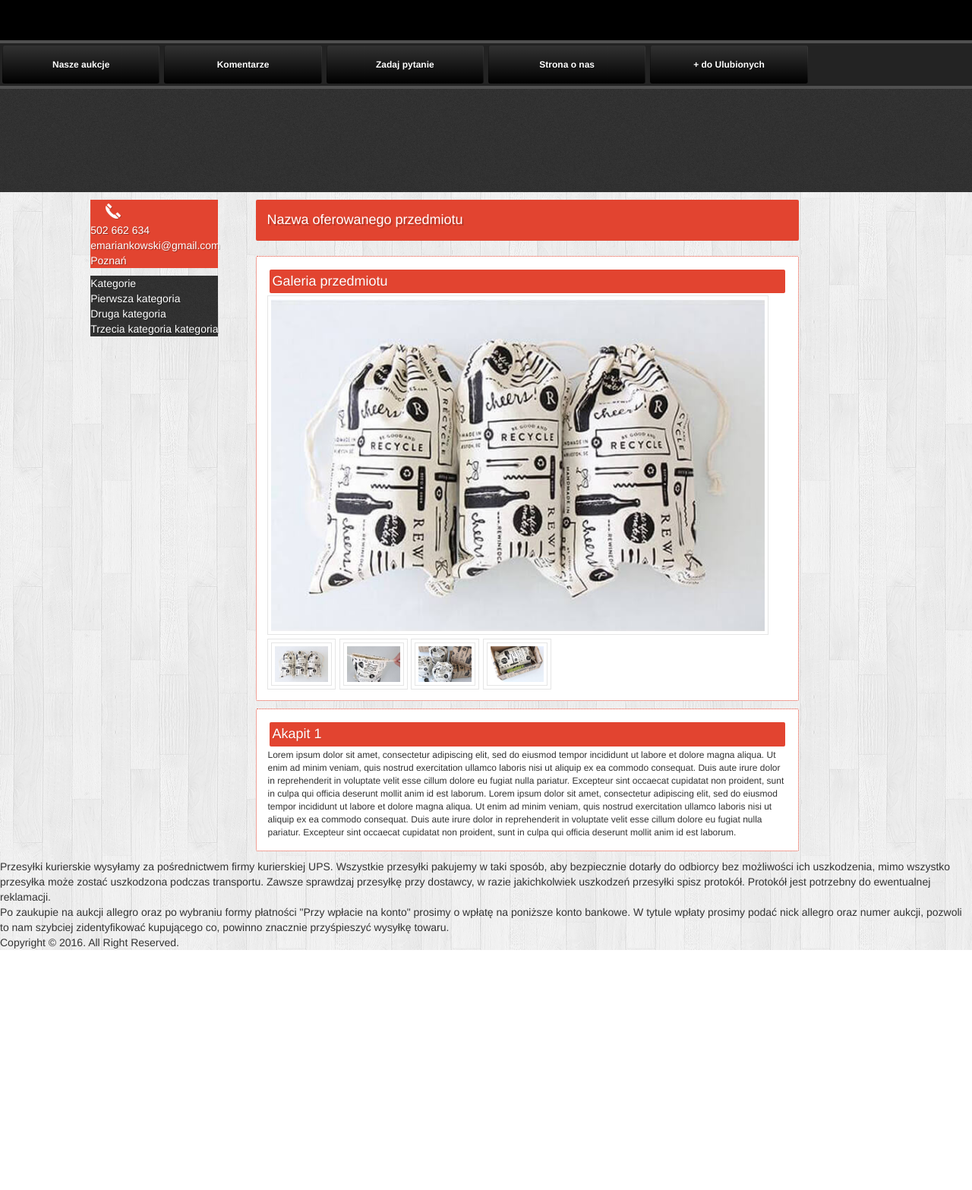
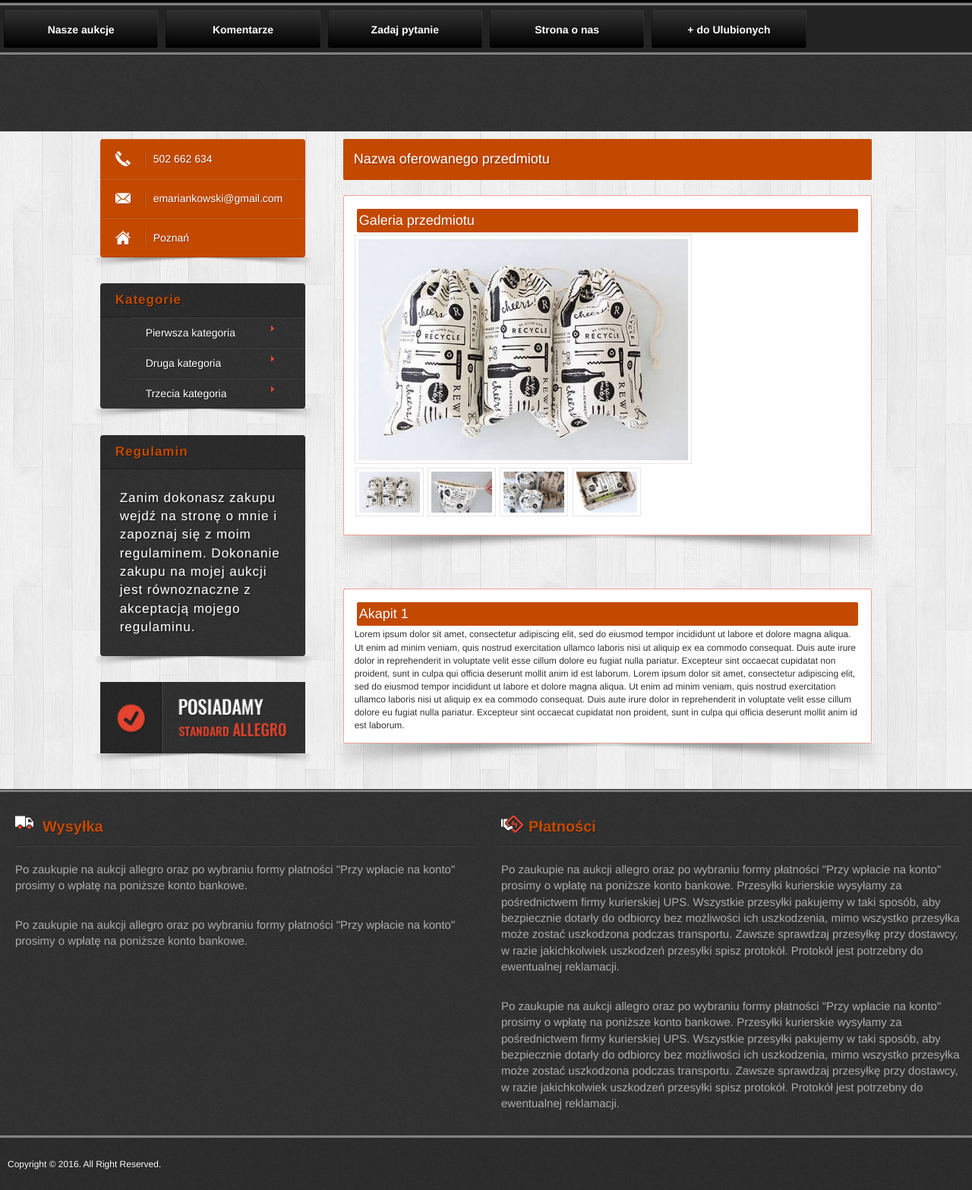
Before and after one commit to dagi12/szablon-allegro, a plain HTML site: page index.html in a window 1280 px wide. Shown: the part 47-1614 px from the top of the page at 76% size. Before the commit the page ends 1298 px from the top, so only its background shows below. Drawn offline with Linux system fonts and the light colour scheme.

Commit message:
initial commit

```diff
--- a/index.html
+++ b/index.html
@@ -2,6 +2,7 @@
 <html lang="en">
 <head>
     <meta charset="UTF-8">
+    <meta name="viewport" content="width=device-width, initial-scale=1">
     <link href="styles/bootstrap.min.css" rel="stylesheet">
     <link href="styles/style.css" rel="stylesheet">
     <link href="styles/header.css" rel="stylesheet">
@@ -15,18 +16,19 @@
 
     <div id="header">
         <div id="header-belt"></div>
+        <div class="menu-border"></div>
         <div id="menu">
             <ul>
-                <li class="col-md-2 col-sm-4 col-xs-12">
+                <li class="col-xs-12 col-sm-4 col-md-2">
                     <a href="#">Nasze aukcje</a>
                 </li>
-                <li class="col-md-2 col-sm-4 col-xs-12">
+                <li class="col-xs-12 col-sm-4 col-md-2">
                     <a href="#">Komentarze</a>
                 </li>
-                <li class="col-md-2 col-sm-4 col-xs-12">
+                <li class="col-xs-12 col-md-2 col-sm-4">
                     <a href="#">Zadaj pytanie</a>
                 </li>
-                <li class="col-md-2 col-sm-4 col-xs-12">
+                <li class="col-xs-12 col-md-2 col-sm-4">
                     <a href="#">Strona o nas</a>
                 </li>
                 <li class="col-md-2 col-sm-4 col-xs-12">
@@ -34,44 +36,51 @@
                 </li>
             </ul>
         </div>
+        <div class="menu-border"></div>
         <div id="header-panel"></div>
     </div>
 
-    <div class="row">
-        <div id="right-margin" class="hidden-xs hidden-sm col-md-1"></div>
-        <div id="content" class="col-xs-12 col-md-7 col-md-push-2">
-            <div id="content-title">Nazwa oferowanego przedmiotu</div>
+    <div id="content-wrapper" class="row">
+        <div id="right-margin" class="visible-lg col-lg-1"></div>
+        <div id="content" class="col-xs-12 col-md-8 col-lg-7 col-md-push-4 col-lg-push-3">
+            <div id="content-title">
+                Nazwa oferowanego przedmiotu
+            </div>
+
             <div id="gallery" class="content-panel">
                 <div class="content-panel-title">
                     Galeria przedmiotu
                 </div>
                 <div id="gallery-photo-container">
-                    <img src="images/1.jpg">
+                        <img src="images/1.jpg" class="col-xs-10 col-sm-9 col-md-11 col-lg-8 no-padding">
                     <div class="gallery-thumbnail-image">
                         <img src="images/1.jpg">
-                        <div class="gallery-main-image">
+                        <div class="gallery-main-image col-xs-10 col-sm-9 col-md-11 col-lg-8 no-padding">
                             <img src="images/1.jpg">
                         </div>
                     </div>
                     <div class="gallery-thumbnail-image">
                         <img src="images/2.jpg">
-                        <div class="gallery-main-image">
+                        <div class="gallery-main-image col-xs-10 col-sm-9 col-md-11 col-lg-8 no-padding">
                             <img src="images/2.jpg">
                         </div>
                     </div>
                     <div class="gallery-thumbnail-image">
                         <img src="images/3.jpg">
-                        <div class="gallery-main-image">
+                        <div class="gallery-main-image col-xs-10 col-sm-9 col-md-11 col-lg-8 no-padding">
                             <img src="images/3.jpg">
                         </div>
                     </div>
                     <div class="gallery-thumbnail-image">
                         <img src="images/4.jpg">
-                        <div class="gallery-main-image">
+                        <div class="gallery-main-image col-xs-10 col-sm-9 col-md-11 col-lg-8 no-padding">
                             <img src="images/4.jpg">
                         </div>
                     </div>
                 </div>
+            </div>
+            <div class="sidebar-shadow">
+                <img src="images/shadow-sidebar.png">
             </div>
 
             <div class="content-panel">
@@ -89,85 +98,136 @@
                     culpa qui officia deserunt mollit anim id est laborum.
                 </div>
             </div>
-
+            <div class="sidebar-shadow">
+                <img src="images/shadow-sidebar.png">
+            </div>
 
         </div>
-        <div id="info-panel-wrapper" class="col-xs-12 col-md-2 col-md-pull-7">
+        <div id="info-panel-wrapper" class="col-xs-12 col-md-4 col-lg-3 col-md-pull-8 col-lg-pull-7">
             <div id="contact-panel" class="info-panel">
-                <div class="info-panel-row">
-                    <div class="info-panel-icon">
-                        <div id="phone-icon"></div>
-                    </div>
+                <div id="phone-icon" class="info-panel-row">
                     <div class="info-panel-text">
                         502 662 634
                     </div>
                 </div>
-                <div class="info-panel-row">
-                    <div class="info-panel-icon">
-                        <div id="email-icon"></div>
-                    </div>
+                <div id="email-icon" class="info-panel-row">
                     <div class="info-panel-text">
                         emariankowski@gmail.com
                     </div>
                 </div>
 
-                <div class="info-panel-row">
-                    <div class="info-panel-icon">
-                        <div id="address-icon"></div>
-                    </div>
+                <div id="address-icon" class="info-panel-row">
                     <div class="info-panel-text">
                         Poznań
                     </div>
                 </div>
             </div>
+            <div class="sidebar-shadow">
+                <img src="images/shadow-sidebar.png">
+            </div>
 
-            <div id="category-panel" class="info-panel">
-                <div id="category-panel-header">
+            <div class="simple-panel info-panel">
+                <div class="simple-panel-title">
                     Kategorie
                 </div>
-                <div class="category-panel-row">
-                    Pierwsza kategoria
+                <ul>
+                    <li>
+                        <a href="#">Pierwsza kategoria</a>
+
+                    </li>
+                    <li>
+                        <a href="#">Druga kategoria</a>
+
+                    </li>
+                    <li>
+                        <a href="">Trzecia kategoria</a>
+                    </li>
+                </ul>
+            </div>
+            <div class="sidebar-shadow">
+                <img src="images/shadow-sidebar.png">
+            </div>
+
+            <div class="simple-panel info-panel">
+                <div class="simple-panel-title">
+                    Regulamin
                 </div>
-                <div class="category-panel-row">
-                    Druga kategoria
+                <div class="simple-panel-text">
+                    Zanim dokonasz zakupu wejdź na stronę o mnie i zapoznaj się z moim regulaminem. Dokonanie zakupu na
+                    mojej aukcji jest równoznaczne z akceptacją mojego regulaminu.
                 </div>
-                <div class="category-panel-row">
-                    Trzecia kategoria kategoria
+            </div>
+
+            <div class="sidebar-shadow">
+                <img src="images/shadow-sidebar.png">
+            </div>
+
+            <div class="visible-md visible-lg">
+                <div class="info-panel allegro-standard-panel">
+                    <img src="images/standard-allegro.gif" style="width: 100%">
+                </div>
+                <div class="sidebar-shadow">
+                    <img src="images/shadow-sidebar.png">
                 </div>
             </div>
 
         </div>
-        <div id="left-margin" class="hidden-xs hidden-sm col-md-1"></div>
+        <div id="left-margin" class="visible-lg col-lg-1"></div>
     </div>
+    <div class="menu-border"></div>
     <div id="footer">
         <div id="footer-panel-wrapper">
-            <div id="shipment-panel" class="footer-panel">
-                <div class="footer-panel-title">
-
+            <div id="shipment-panel" class="footer-panel col-md-6 col-xs-12">
+                <div id="shipment-panel-title" class="footer-panel-title">
+                    Wysyłka
                 </div>
                 <div class="footer-panel-content">
+                    <p>
+                        Po zaukupie na aukcji allegro oraz po wybraniu formy płatności "Przy wpłacie na konto" prosimy o
+                        wpłatę na poniższe konto bankowe.
+
+                    </p>
+                    <p>
+                        Po zaukupie na aukcji allegro oraz po wybraniu formy płatności "Przy wpłacie na konto" prosimy o
+                        wpłatę na poniższe konto bankowe.
+
+                    </p>
 
                 </div>
             </div>
-            <div id="payment-panel" class="footer-panel">
-                <div class="footer-panel-title">
-                    Przesyłki kurierskie wysyłamy za pośrednictwem firmy kurierskiej UPS.
-                    Wszystkie przesyłki pakujemy w taki sposób, aby bezpiecznie dotarły do odbiorcy bez możliwości ich
-                    uszkodzenia, mimo wszystko przesyłka może zostać uszkodzona podczas transportu. Zawsze sprawdzaj
-                    przesyłkę przy dostawcy, w razie jakichkolwiek uszkodzeń przesyłki spisz protokół. Protokół jest
-                    potrzebny do ewentualnej reklamacji.
+            <div id="payment-panel" class="footer-panel col-md-6 col-xs-12">
+                <div id="payment-panel-title" class="footer-panel-title">
+                    Płatności
                 </div>
                 <div class="footer-panel-content">
-                    Po zaukupie na aukcji allegro oraz po wybraniu formy płatności "Przy wpłacie na konto" prosimy o
-                    wpłatę na poniższe konto bankowe.
-
-                    W tytule wpłaty prosimy podać nick allegro oraz numer aukcji, pozwoli to nam szybciej zidentyfikować
-                    kupującego co, powinno znacznie przyśpieszyć wysyłkę towaru.
+                    <p>
+                        Po zaukupie na aukcji allegro oraz po wybraniu formy płatności "Przy wpłacie na konto" prosimy o
+                        wpłatę na poniższe konto bankowe.
+                        Przesyłki kurierskie wysyłamy za pośrednictwem firmy kurierskiej UPS.
+                        Wszystkie przesyłki pakujemy w taki sposób, aby bezpiecznie dotarły do odbiorcy bez możliwości
+                        ich
+                        uszkodzenia, mimo wszystko przesyłka może zostać uszkodzona podczas transportu. Zawsze sprawdzaj
+                        przesyłkę przy dostawcy, w razie jakichkolwiek uszkodzeń przesyłki spisz protokół. Protokół jest
+                        potrzebny do ewentualnej reklamacji.
+                    </p>
+                    <p>
+                        Po zaukupie na aukcji allegro oraz po wybraniu formy płatności "Przy wpłacie na konto" prosimy o
+                        wpłatę na poniższe konto bankowe.
+                        Przesyłki kurierskie wysyłamy za pośrednictwem firmy kurierskiej UPS.
+                        Wszystkie przesyłki pakujemy w taki sposób, aby bezpiecznie dotarły do odbiorcy bez możliwości
+                        ich
+                        uszkodzenia, mimo wszystko przesyłka może zostać uszkodzona podczas transportu. Zawsze sprawdzaj
+                        przesyłkę przy dostawcy, w razie jakichkolwiek uszkodzeń przesyłki spisz protokół. Protokół jest
+                        potrzebny do ewentualnej reklamacji.
+                    </p>
                 </div>
             </div>
         </div>
-        <div id="footer-copyright">
-            Copyright © 2016. All Right Reserved.
+        <div class="menu-border"></div>
+        <div id="footer-copyright-wrapper">
+            <div id="footer-copyright-text">
+                Copyright © 2016. All Right Reserved.
+            </div>
         </div>
     </div>
 </div>
--- a/styles/footer.css
+++ b/styles/footer.css
@@ -0,0 +1,68 @@
+#footer {
+    background: #333 url(../images/bg-2.png) repeat;
+    width: 100%;
+    float: left;
+    padding: 30px 0 0;
+}
+
+.footer-panel {
+    padding-left: 20px;
+    -webkit-box-sizing: border-box;
+    -moz-box-sizing: border-box;
+    box-sizing: border-box;
+}
+
+.footer-panel-content {
+    color: rgba(255, 255, 255, 0.6);
+    font-size: 15px;
+}
+
+.footer-panel-title {
+    display: block;
+    padding-bottom: 10px;
+    margin-bottom: 20px;
+    padding-left: 36px;
+    border-bottom: 1px solid rgba(0, 0, 0, 0.3);
+    -webkit-box-shadow: 0px 1px 0px 0px rgba(255, 255, 255, 0.1);
+    -moz-box-shadow: 0px 1px 0px 0px rgba(255, 255, 255, 0.1);
+    box-shadow: 0 1px 0 0 rgba(255, 255, 255, 0.1);
+    color: #c44900;
+    font-size: 20px;
+    font-weight: bold;
+    text-shadow: 1px 1px rgba(0, 0, 0, 0.3);
+}
+
+.footer-panel-content p {
+    padding-bottom: 20px;
+}
+
+#shipment-panel-title {
+    background: url(../images/wysylka.png) no-repeat;
+}
+
+#payment-panel-title {
+    background: url(../images/platnosc.png) no-repeat;
+}
+
+#footer-copyright-wrapper {
+    background: rgba(0, 0, 0, 0.1);
+    width: 100%;
+    float: left;
+    padding: 15px 0;
+    border-top: 1px solid rgba(0, 0, 0, 0.2);
+    -webkit-box-shadow: 0px -1px 0px 0px rgba(255, 255, 255, 0.1);
+    -moz-box-shadow: 0px -1px 0px 0px rgba(255, 255, 255, 0.1);
+    box-shadow: 0px -1px 0px 0px rgba(255, 255, 255, 0.1);
+    -webkit-box-sizing: border-box;
+    -moz-box-sizing: border-box;
+    box-sizing: border-box;
+    color: rgba(255, 255, 255, 0.5);
+    font-size: 12px;
+    text-shadow: 1px 1px rgba(0, 0, 0, 0.3);
+}
+
+#footer-copyright-text {
+    color: #ffffff;
+    padding: 10px;
+    font-size: 12px;
+}
--- a/styles/gallery.css
+++ b/styles/gallery.css
@@ -3,21 +3,11 @@
     opacity: 1;
 }
 
-#gallery-photo-container {
-    display: block;
-    margin: 0;
-    padding: 0;
-    border: 0;
-    vertical-align: baseline;
-}
-
 .gallery-thumbnail-image {
-    background: #fff url(images/lupa.png) 50% 50% no-repeat;
+    background: #fff url(../images/lupa.png) 50% 50% no-repeat;
     display: inline-block;
-    vertical-align: top;
-    margin-right: 1px;
     padding: 4px;
-    margin-top: 5px;
+    margin: 5px 1px;
     border: 1px solid #e5e5e5;
 }
 
@@ -31,7 +21,6 @@
     transition: all 0.2s ease-in-out;
 }
 
-
 .gallery-main-image {
     position: absolute;
     top: 135px;
@@ -42,14 +31,12 @@
     transition: all 0.2s ease-in-out;
 }
 
-#gallery-photo-container img {
+#gallery-photo-container > img {
     display: block;
     cursor: pointer;
-    margin: 0;
-    max-width: 660px;
-    height: auto;
     padding: 4px;
     border: 1px solid #e5e5e5;
+    float: inherit;
 }
 
 .gallery-main-image img {
@@ -58,17 +45,39 @@
     height: auto;
     padding: 0;
     border: none;
+    float: inherit;
 }
 
 .gallery-thumbnail-image > img {
     width: 80px;
-    float: left;
-}
-
-#gallery-photo-container {
-    display: block;
 }
 
 .gallery-thumbnail-image img:hover {
     opacity: 0.3;
 }
+
+/*#gallery-photo-container > img {*/
+    /*max-width: 100%;*/
+/*}*/
+
+/*.gallery-thumbnail-image:hover > .gallery-main-image {*/
+    /*margin-right: 6%;*/
+/*}*/
+
+/*@media (max-width: 1200px) {*/
+    /*.gallery-thumbnail-image:hover > .gallery-main-image {*/
+        /*margin-right: 7%;*/
+    /*}*/
+/*}*/
+
+/*@media (max-width: 992px) {*/
+    /*.gallery-thumbnail-image:hover > .gallery-main-image {*/
+        /*margin-right: 7%;*/
+    /*}*/
+/*}*/
+
+/*@media (max-width: 768px) {*/
+    /*.gallery-thumbnail-image:hover > .gallery-main-image {*/
+        /*margin-right: 7%;*/
+    /*}*/
+/*}*/
--- a/styles/header.css
+++ b/styles/header.css
@@ -5,22 +5,17 @@
 
 #header-panel {
     background: url(../images/bg-2.png) repeat;
-    height: 200px;
+    height: 100px;
 }
 
 #header-belt {
     background: rgb(0, 0, 0);
-    height: 100px;
+    height: 50px;
 }
 
 #menu ul li {
-    margin: 0;
     padding: 0;
     display: block;
-    vertical-align: middle;
-    float: left;
-    font-size: 13px;
-    line-height: 1.3em;
 }
 
 #menu ul li a {
@@ -34,32 +29,27 @@
     padding: 19px 25px 18px 25px;
     border-left: 1px solid rgba(0, 0, 0, 0.3);
     border-right: 1px solid rgba(255, 255, 255, 0.05);
-    text-decoration: none;
-    -webkit-transition: all 0.2s ease-in-out;
-    font-size: 12px;
+    transition: all 0.2s ease-in-out;
     line-height: 1em;
     text-shadow: 1px 1px rgba(0, 0, 0, 0.3);
-    margin: 3px;
-}
-
-#menu {
-    display: block;
-    width: 100%;
-    float: left;
+    margin: 5px;
 }
 
 #menu ul {
-    margin: 0 auto;
-    list-style: none;
     float: left;
-    padding: 0;
+    padding-left: 0;
     width: 100%;
     background: rgb(35, 35, 35);
-    border-top: 4px rgb(80, 80, 80) solid;
-    border-bottom: 4px rgb(80, 80, 80) solid;
+    margin-bottom: 0;
+}
+
+.menu-border {
+    background: linear-gradient(to bottom, rgba(0,0,0,1) 0%, rgba(130,130,130,1) 30%, rgba(130,130,130,1) 70%, rgba(0,0,0,1) 100%);
+    height: 5px;
+    clear: both;
 }
 
 #menu ul li a:hover {
-    color: #e24430;
+    color: #c44900;
     background-image: linear-gradient(to bottom, #1e1e1e, #505050);
 }
--- a/styles/info-panel.css
+++ b/styles/info-panel.css
@@ -1,15 +1,65 @@
 #contact-panel {
-    background: #e24430;
+    background: #c44900;
 }
 
-#category-panel {
+.simple-panel-title {
+    background: rgba(0, 0, 0, 0.1);
+    display: block;
+    padding: 10px 20px;
+    border-bottom: 1px solid rgba(0, 0, 0, 0.3);
+    border-top-left-radius: 4px;
+    border-top-right-radius: 4px;
+    color: #c44900;
+    font-size: 17px;
+    font-weight: bold;
+    letter-spacing: 1px;
+    text-shadow: 1px 1px rgba(0, 0, 0, 0.5);
+}
+
+.simple-panel {
     background: url(../images/bg-2.png) repeat;
 }
 
+.simple-panel ul {
+    margin-bottom: 0;
+}
+
+.simple-panel ul li {
+    background: url(../images/strzalka.png) 82% 10px no-repeat;
+    display: block;
+    border-top: 1px solid rgba(255, 255, 255, 0.1);
+    border-bottom: 1px solid rgba(0, 0, 0, 0.3);
+    padding: 0;
+}
+
+.simple-panel ul li a {
+    display: block;
+    padding: 9px 20px;
+    transition: all 0.2s ease-in-out;
+    color: #fff;
+    text-shadow: 1px 1px rgba(0, 0, 0, 0.4);
+    text-decoration: none;
+}
+
+.simple-panel ul li a:hover {
+    background: rgba(0, 0, 0, 0.05);
+    padding: 9px 20px 9px 25px;
+    color: #c44900;
+}
+
 #phone-icon {
-    display: block;
     padding: 15px 20px 15px 59px;
     background: url(../images/telefon-2.png) 20px 50% no-repeat;
+}
+
+#email-icon {
+    padding: 15px 20px 15px 59px;
+    background: url(../images/mail-2.png) 20px 50% no-repeat;
+}
+
+#address-icon {
+    padding: 15px 20px 15px 59px;
+    background: url(../images/adres-2.png) 20px 50% no-repeat;
 }
 
 #info-panel-wrapper {
@@ -17,16 +67,45 @@
     float: left;
 }
 
-.info-panel {
-
+.sidebar-shadow img {
+    width: 100%;
 }
 
 .info-panel-row {
+    padding: 15px 20px 15px 59px;
+    border-top: 1px solid rgba(255, 255, 255, 0.15);
+    border-bottom: 1px solid rgba(0, 0, 0, 0.15);
     width: 100%;
+    clear: both;
+}
+
+.info-panel-icon {
+    float: left;
+    display: block;
+}
+
+.info-panel-text {
+    display: block;
+    padding-left: 10px;
+    border-left: 1px solid rgba(255, 255, 255, 0.15);
+    box-shadow: -1px 0 0 0 rgba(0, 0, 0, 0.15);
+    color: #fff;
 }
 
 .info-panel {
-    margin: 10px;
+    border-radius: 4px;
+}
+
+.info-panel {
+    margin: 10px 10px 0;
     color: #fff;
-    text-shadow: 1px 1px rgba(0,0,0,0.3);
+    text-shadow: 1px 1px rgba(0, 0, 0, 0.3);
 }
+
+.simple-panel-text {
+    letter-spacing: 1px;
+    padding: 26px;
+    font-size: 17px;
+    font-weight: 200;
+    text-shadow: 2px 2px rgba(0, 0, 0, 0.3);
+}
--- a/styles/style.css
+++ b/styles/style.css
@@ -1,9 +1,9 @@
 #content-title {
-    background: #e24430;
+    background: #c44900;
     color: #fff;
     margin: 10px;
+    margin-bottom: 20px;
     padding: 14px;
-    margin-bottom: 20px;
     font-size: 18px;
     font-weight: lighter;
     text-shadow: 2px 2px rgba(0, 0, 0, 0.2);
@@ -11,7 +11,7 @@
 }
 
 .content-panel-title {
-    background: #e24430;
+    background: #c44900;
     color: #fff;
     margin: 3px;
     padding: 3px;
@@ -24,6 +24,7 @@
 .content-panel {
     background: #fff;
     margin: 10px;
+    margin-bottom: 0;
     padding: 14px;
     font-size: 12px;
     border: 1px dotted #e24430;
@@ -33,3 +34,12 @@
 #page-wrapper {
     background: url(../images/bg-1.png) repeat;
 }
+
+#content-wrapper {
+    margin: 0;
+}
+
+.no-padding {
+    padding-left: 0;
+    padding-right: 0;
+}
```
Also changed, not shown: images/panel-promocyjny.png (added), images/standard-allegro.gif (added).
